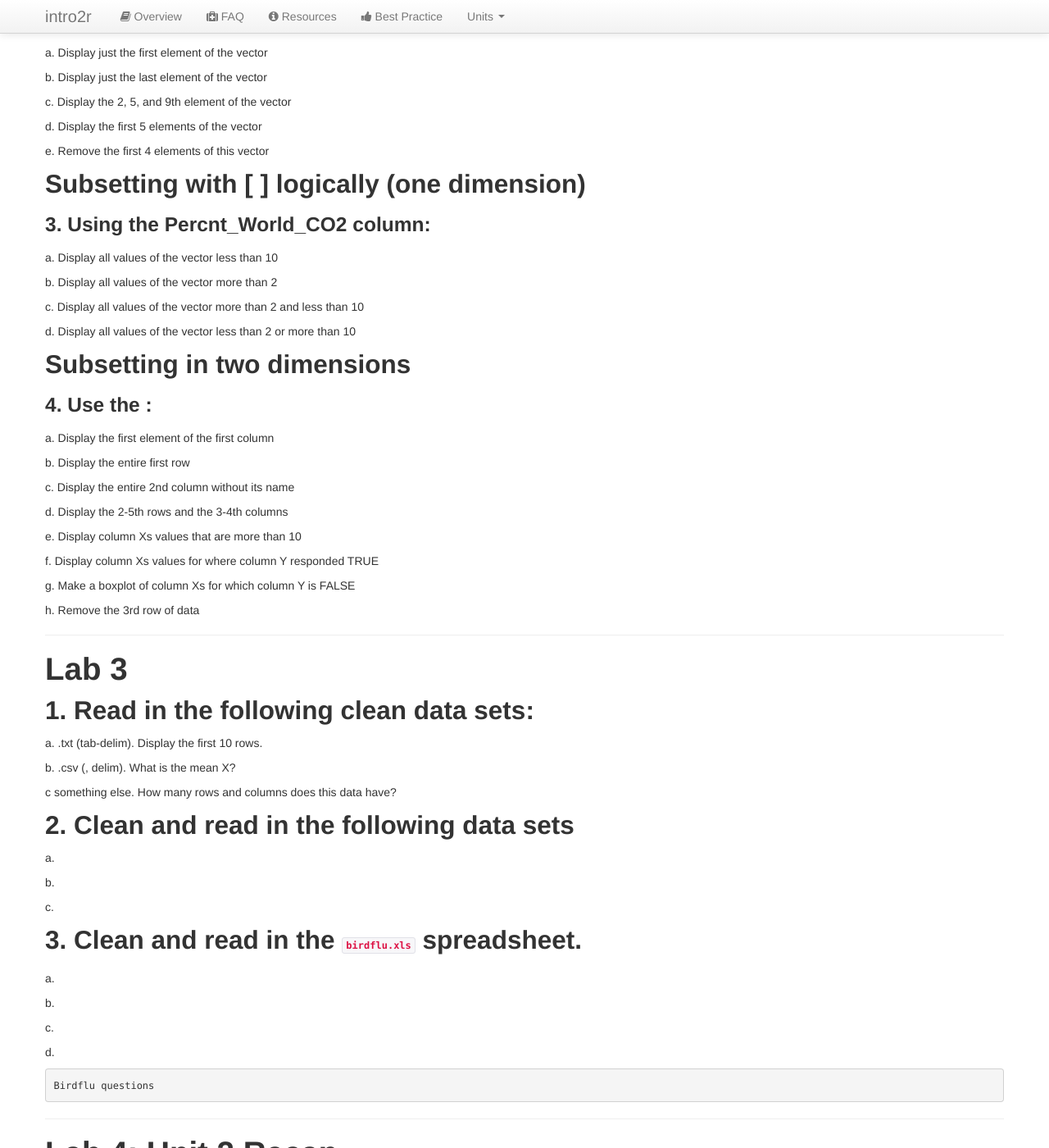
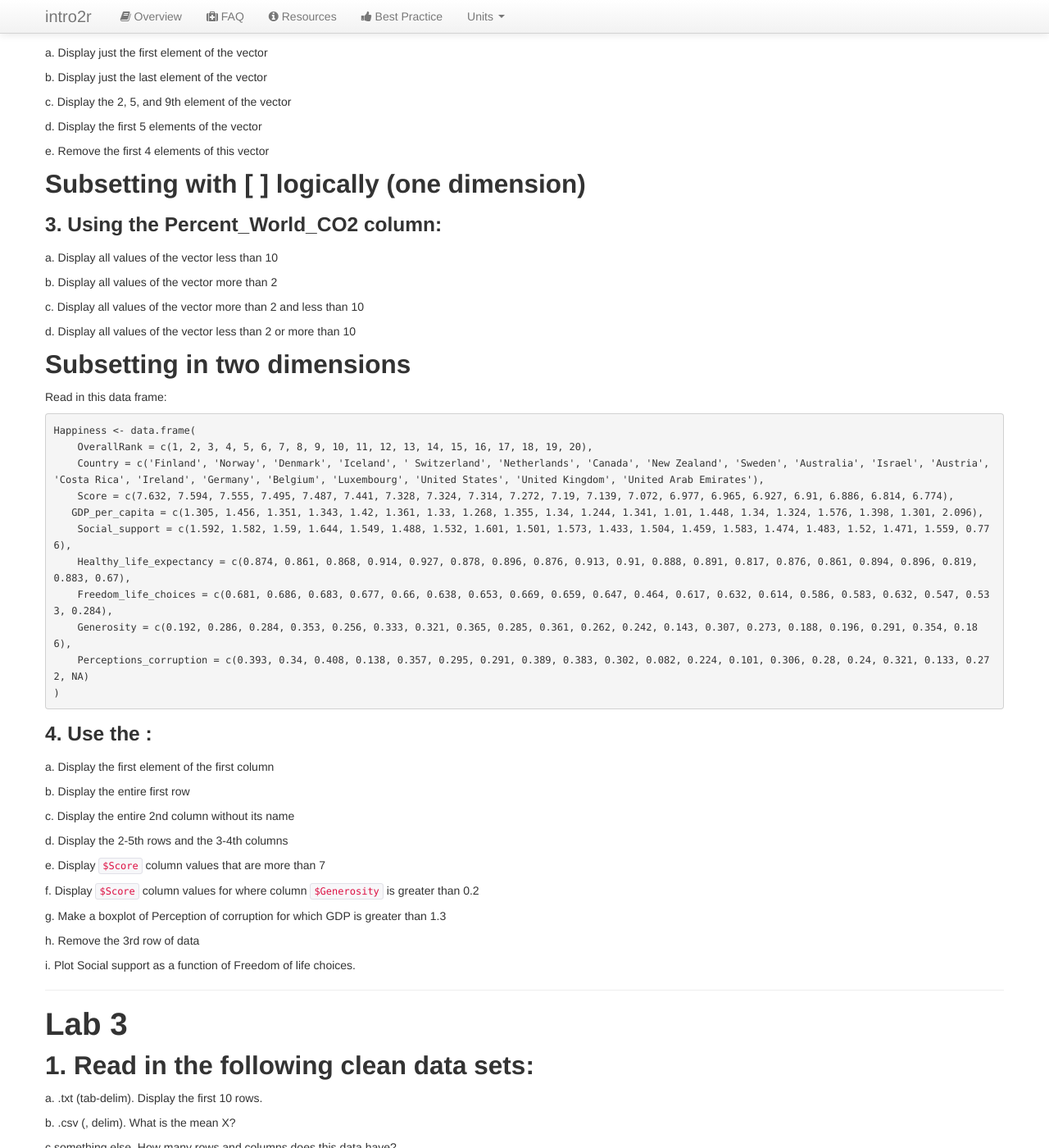
Before and after one commit to intro2r/intro2r, a Jekyll site: the page built from unit2/labs.md, in a window 1280 px wide and 1400 px high, scrolled down 2629 px. Shown: the whole window at 82% size. Built offline with Jekyll 4.4.1, drawn with Linux system fonts in a browser that asks for light colours.

Commit message:
Update labs.md

````diff
--- a/unit2/labs.md
+++ b/unit2/labs.md
@@ -140,7 +140,7 @@ CO2_2015 <- data.frame(
 
 ## Subsetting with [ ] logically (one dimension)
 
-### 3. Using the Percnt_World_CO2 column:
+### 3. Using the Percent_World_CO2 column:
 
  a. Display all values of the vector less than 10
 
@@ -153,6 +153,21 @@ CO2_2015 <- data.frame(
 
 ## Subsetting in two dimensions
 
+Read in this data frame:
+```r
+Happiness <- data.frame(
+    OverallRank = c(1, 2, 3, 4, 5, 6, 7, 8, 9, 10, 11, 12, 13, 14, 15, 16, 17, 18, 19, 20),
+    Country = c('Finland', 'Norway', 'Denmark', 'Iceland', ' Switzerland', 'Netherlands', 'Canada', 'New Zealand', 'Sweden', 'Australia', 'Israel', 'Austria', 'Costa Rica', 'Ireland', 'Germany', 'Belgium', 'Luxembourg', 'United States', 'United Kingdom', 'United Arab Emirates'),
+    Score = c(7.632, 7.594, 7.555, 7.495, 7.487, 7.441, 7.328, 7.324, 7.314, 7.272, 7.19, 7.139, 7.072, 6.977, 6.965, 6.927, 6.91, 6.886, 6.814, 6.774),
+   GDP_per_capita = c(1.305, 1.456, 1.351, 1.343, 1.42, 1.361, 1.33, 1.268, 1.355, 1.34, 1.244, 1.341, 1.01, 1.448, 1.34, 1.324, 1.576, 1.398, 1.301, 2.096),
+    Social_support = c(1.592, 1.582, 1.59, 1.644, 1.549, 1.488, 1.532, 1.601, 1.501, 1.573, 1.433, 1.504, 1.459, 1.583, 1.474, 1.483, 1.52, 1.471, 1.559, 0.776),
+    Healthy_life_expectancy = c(0.874, 0.861, 0.868, 0.914, 0.927, 0.878, 0.896, 0.876, 0.913, 0.91, 0.888, 0.891, 0.817, 0.876, 0.861, 0.894, 0.896, 0.819, 0.883, 0.67),
+    Freedom_life_choices = c(0.681, 0.686, 0.683, 0.677, 0.66, 0.638, 0.653, 0.669, 0.659, 0.647, 0.464, 0.617, 0.632, 0.614, 0.586, 0.583, 0.632, 0.547, 0.533, 0.284),
+    Generosity = c(0.192, 0.286, 0.284, 0.353, 0.256, 0.333, 0.321, 0.365, 0.285, 0.361, 0.262, 0.242, 0.143, 0.307, 0.273, 0.188, 0.196, 0.291, 0.354, 0.186),
+    Perceptions_corruption = c(0.393, 0.34, 0.408, 0.138, 0.357, 0.295, 0.291, 0.389, 0.383, 0.302, 0.082, 0.224, 0.101, 0.306, 0.28, 0.24, 0.321, 0.133, 0.272, NA)
+)
+ ```
+
 ### 4. Use the :
 
  a. Display the first element of the first column
@@ -163,13 +178,15 @@ CO2_2015 <- data.frame(
 
  d. Display the 2-5th rows and the 3-4th columns
 
- e. Display column Xs values that are more than 10
+ e. Display `$Score` column values that are more than 7
 
- f. Display column Xs values for where column Y responded TRUE
+ f. Display `$Score` column values for where column `$Generosity` is greater than 0.2
 
- g. Make a boxplot of column Xs for which column Y is FALSE
+ g. Make a boxplot of Perception of corruption for which GDP is greater than 1.3
 
  h. Remove the 3rd row of data
+
+ i. Plot Social support as a function of Freedom of life choices.
 
 
  - - -
````
